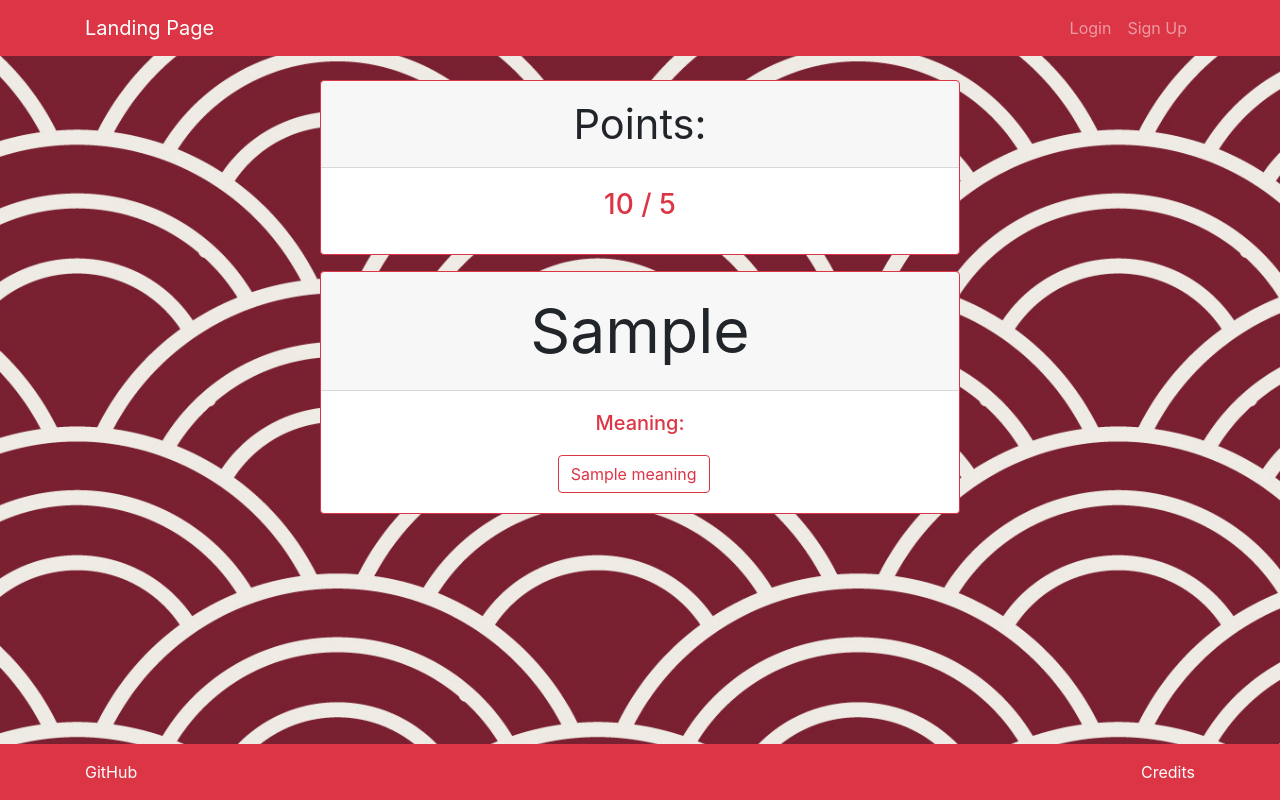
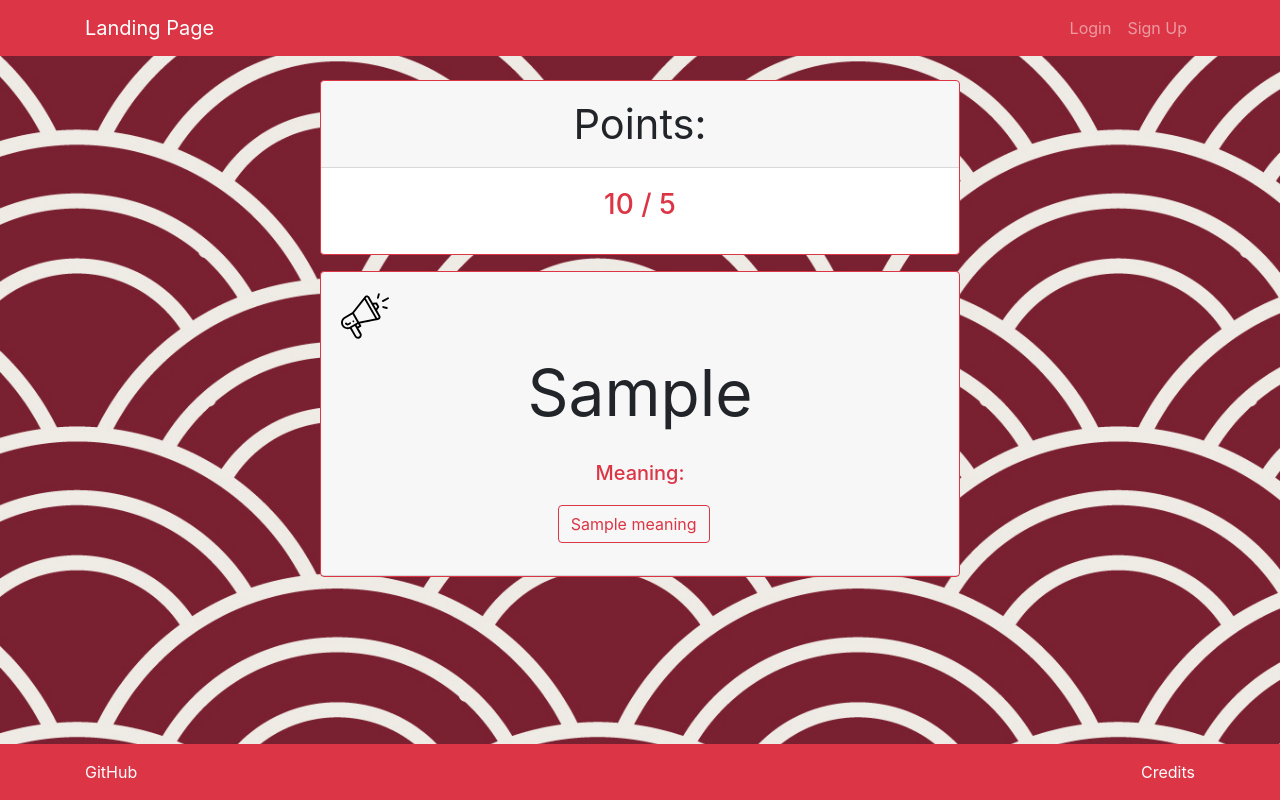
Before and after one commit to zooyl/JapaneseMemo, a Django app: template templates/question-words.html in a window 1280 px wide. Run offline with Django 3.2, Linux system fonts and the light colour scheme; the template is opened without the code that fills it: most values are stand-ins (such as "Sample title", 1, 10 or a date in 2020); some libraries are stand-ins or nearby versions.

Commit message:
listening for words, small tweaks

```diff
--- a/Hiragana/static/css/custom.css
+++ b/Hiragana/static/css/custom.css
@@ -157,6 +157,9 @@
 
 .correct {
     font-size: 15vh;
+}
+.correct-word {
+    font-size: 4rem;
 }
 
 .megaphone {
--- a/templates/home.html
+++ b/templates/home.html
@@ -13,9 +13,7 @@
                 </div>
                 {% if perms.Hiragana.easy_katakana %}
                     <div class="padd-3">
-                        <a href="{% url 'katakana' %}" class="btn btn-outline-danger btn-lg" data-toggle="popover"
-                           data-trigger="hover"
-                           data-content="You unlocked Katakana">Katakana</a>
+                        <a href="{% url 'katakana' %}" class="btn btn-outline-danger btn-lg">Katakana</a>
                     </div>
                 {% else %}
                     <div class="text-muted padd-3">
@@ -32,5 +30,6 @@
                 </div>
                 </div>
             </div>
+        </div>
     </section>
 {% endblock content %}
--- a/templates/katakana.html
+++ b/templates/katakana.html
@@ -7,7 +7,10 @@
             <div class="container">
                 <div class="container row justify-content-around">
                     <p class="btn btn-outline-danger extend-signs" style="font-size: calc(1vh + 1vw)">Signs</p>
-                    <p class="btn btn-outline-danger disabled extend-words" style="font-size: calc(1vh + 1vw)">Words</p>
+                    <p class="btn btn-outline-danger disabled extend-words" style="font-size: calc(1vh + 1vw)"
+                       data-toggle="popover"
+                       data-trigger="hover"
+                       data-content="Work in progress">Words</p>
                 </div>
             </div>
             <div class="container">
--- a/templates/question-words.html
+++ b/templates/question-words.html
@@ -17,13 +17,24 @@
             {% csrf_token %}
             <div align="center" style="padding-bottom: 7vh">
                 <div class="card border-danger mb-3" style="max-width: 40rem;">
-                    <div class="card-header" style="font-size: calc(3vw + 3vh)"
-                         align="center">{{ question.memo.japanese_word }}</div>
+                    <div class="card-header">
+                        <div>
+                            {% if question.memo.listen %}
+                                <audio id="listen">
+                                    <source src="{{ question.memo.listen.url }}" type="audio/mpeg">
+                                </audio>
+                                <div align="left" style="padding-top: 1vh">
+                                    <button id="megaphone" class="megaphone" type="button"></button>
+                                </div>
+                            {% endif %}
+                        </div>
+                        <div class="correct-word" align="center">{{ question.memo.japanese_word }}</div>
                         <div class="card-body text-danger">
                             <h5 class="card-title" align="center">Meaning:</h5>
                             <p class="card-text" align="center">
                                 {% for j in shuffle %}
-                                <input style="margin-top: 1vh; margin-right: 1vw" class="btn btn-outline-danger" type="submit"
+                                    <input style="margin-top: 1vh; margin-right: 1vw" class="btn btn-outline-danger"
+                                           type="submit"
                                            name="user_answer"
                                            value="{{ j.memo.meaning }}">
                                     <input type="hidden" name="correct_answer" value="{{ question.memo.meaning }}">
--- a/templates/success.html
+++ b/templates/success.html
@@ -15,7 +15,7 @@
                         <div class="modal-footer justify-content-center">
                             <a href="{% url 'katakana' %}" class="btn btn-outline-danger">Katakana</a>
                         </div>
-                    {% elif request.user.stats.completed|divisibleby:5 %}
+                    {% elif request.user.stats.completed|divisibleby:5 and request.user.stats.completed < 45 %}
                         <div class="modal-body">
                             <p>You have unlocked new level</p>
                         </div>
```
Lines whose indentation alone changed are shown as unchanged.
